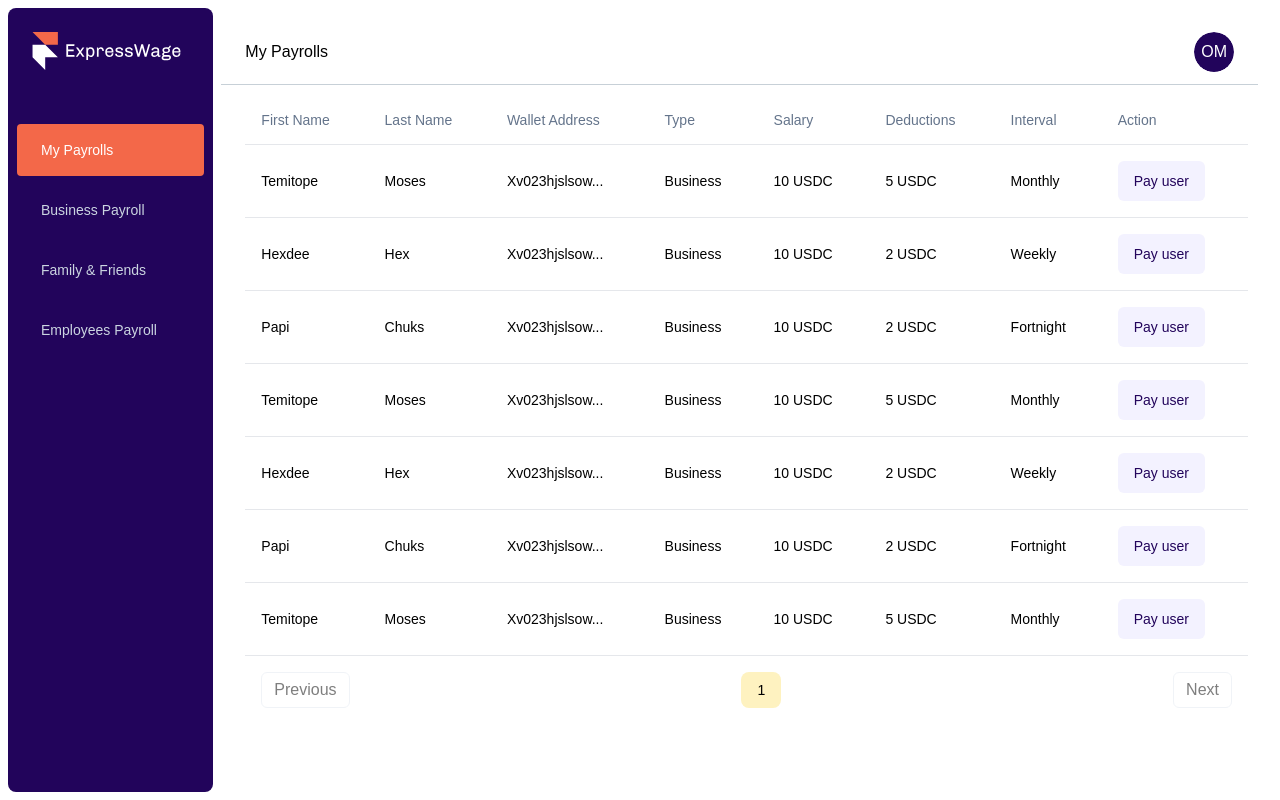
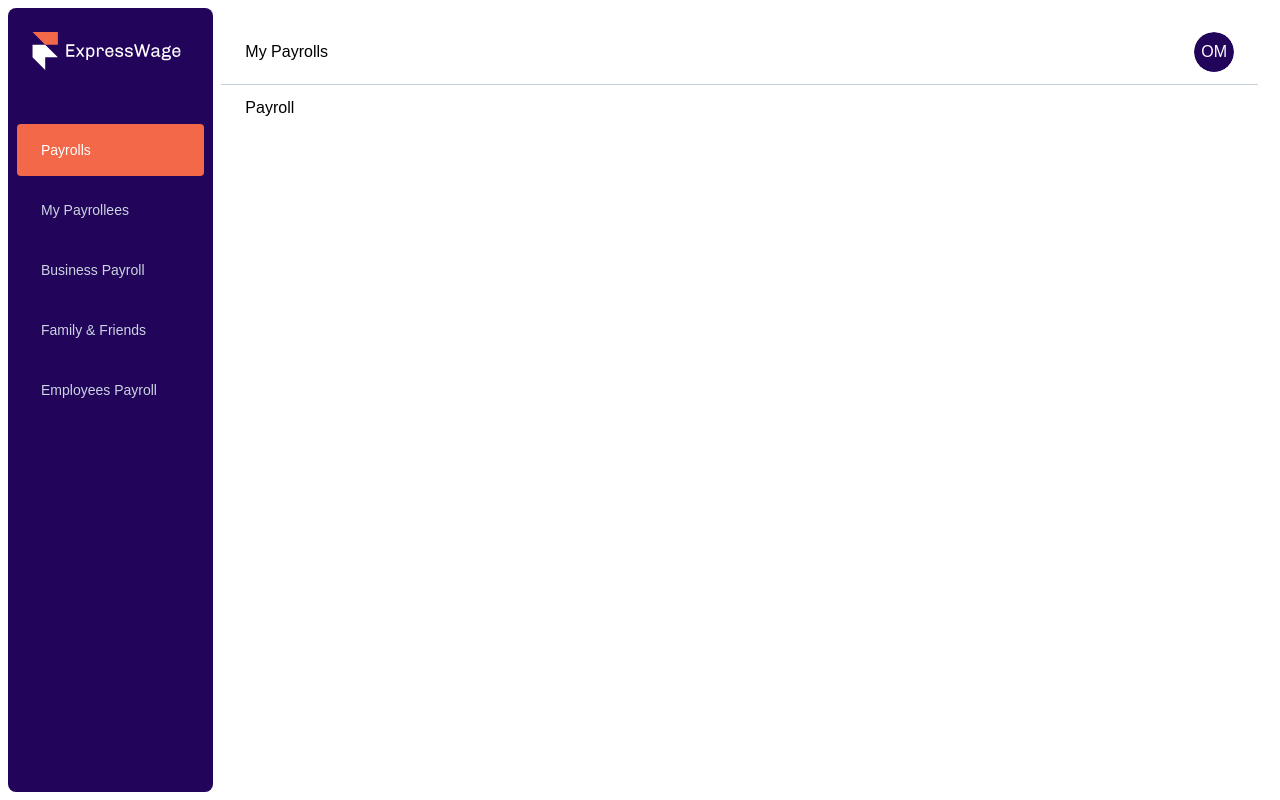
Before and after one commit to HeritageLabs/ExpressWage, a React (Vite) app: page /my-payrolls in a window 1280 px wide. Built offline with nearby package versions, Linux system fonts and the light colour scheme; a web font is replaced by a local one.

Commit message:
update side bar

```diff
--- a/src/components/nav-bar.jsx
+++ b/src/components/nav-bar.jsx
@@ -1,6 +1,6 @@
 import { useNavigate } from "react-router-dom";
 import { Button } from "./ui/button";
-import { DASHBOARD_URL, HOME_URL } from "../config/paths";
+import { ALL_PAYROLLEE_URL, HOME_URL } from "../config/paths";
 
 const Navbar = () => {
     const navigate = useNavigate();
@@ -14,7 +14,7 @@ const Navbar = () => {
                 <button className="hover:text-secondary font-light">About us</button>
                 <button className="hover:text-secondary font-light">How to get started</button>
             </div>
-            <Button onClick={() => navigate(DASHBOARD_URL)}>Connect wallet</Button>
+            <Button onClick={() => navigate(ALL_PAYROLLEE_URL)}>Connect wallet</Button>
         </div>
     )
 };
--- a/src/config/dashboard.jsx
+++ b/src/config/dashboard.jsx
@@ -1,11 +1,15 @@
 import { Button } from "../components/ui/button";
-import { DASHBOARD_URL } from "./paths";
+import { ALL_PAYROLLEE_URL, PAYROLL_URL } from "./paths";
 
 export const dashboardConfig = {
     sidebarNav: [
       {
-        title: 'My Payrolls',
-        url: DASHBOARD_URL,
+        title: 'Payrolls',
+        url: PAYROLL_URL,
+      },
+      {
+        title: 'My Payrollees',
+        url: ALL_PAYROLLEE_URL,
       },
       {
         title: 'Business Payroll',
--- a/src/config/paths.js
+++ b/src/config/paths.js
@@ -1,2 +1,3 @@
 export const HOME_URL = '/';
-export const DASHBOARD_URL = '/my-payrolls';
+export const ALL_PAYROLLEE_URL = '/my-payrollees';
+export const PAYROLL_URL = '/my-payrolls';
--- a/src/pages/dashboard/index.jsx
+++ b/src/pages/dashboard/allPayrollee.jsx
@@ -2,11 +2,15 @@ import { useState } from "react";
 import DataTable from "../../components/data-table";
 import DashboardLayout from "../../components/layouts/dashboard-layout";
 import { allPayrollColumns, allPayrolls } from "../../config/dashboard";
+import { Button } from "../../components/ui/button";
 
-const DashboardHome = () => {
+const AllPayrollee = () => {
     const [currentPage, setCurrentPage] = useState(1);
     return (
         <DashboardLayout>
+            <div className="flex justify-end">
+                <Button className="bg-primary text-white my-2">Add Payrollee</Button>
+            </div>
                         <DataTable
               columns={allPayrollColumns}
               data={allPayrolls}
@@ -19,4 +23,4 @@ const DashboardHome = () => {
     )
 };
 
-export default DashboardHome;
+export default AllPayrollee;
--- /dev/null
+++ b/src/pages/dashboard/payrolls.jsx
@@ -0,0 +1,11 @@
+import DashboardLayout from "../../components/layouts/dashboard-layout";
+
+const Payrolls = () => {
+    return (
+        <DashboardLayout>
+            <h1>Payroll</h1>
+        </DashboardLayout>
+    )
+};
+
+export default Payrolls;
--- a/src/pages/home/index.jsx
+++ b/src/pages/home/index.jsx
@@ -1,7 +1,7 @@
 import { useNavigate } from "react-router-dom";
 import HomeLayout from "../../components/layouts/home-layout";
 import { Button } from "../../components/ui/button";
-import { DASHBOARD_URL } from "../../config/paths";
+import { ALL_PAYROLLEE_URL } from "../../config/paths";
 
 const Home = () => {
   const navigate = useNavigate();
@@ -24,7 +24,7 @@ const Home = () => {
             </Button>
             <Button
               className="h-[45px] px-8 ml-8"
-              onClick={() => navigate(DASHBOARD_URL)}
+              onClick={() => navigate(ALL_PAYROLLEE_URL)}
             >
               Continue
             </Button>
--- a/src/routes/index.jsx
+++ b/src/routes/index.jsx
@@ -1,12 +1,14 @@
 import { Route, Routes } from "react-router-dom";
 import Home from "../pages/home";
-import { DASHBOARD_URL, HOME_URL } from "../config/paths";
-import DashboardHome from "../pages/dashboard";
+import { ALL_PAYROLLEE_URL, HOME_URL, PAYROLL_URL } from "../config/paths";
+import AllPayrollee from "../pages/dashboard/allPayrollee";
+import Payrolls from "../pages/dashboard/payrolls";
 
 const WebRoutes = () => (
   <Routes>
     <Route index path={HOME_URL} element={<Home />} />
-    <Route path={DASHBOARD_URL} element={<DashboardHome />} />
+    <Route path={ALL_PAYROLLEE_URL} element={<AllPayrollee />} />
+    <Route path={PAYROLL_URL} element={<Payrolls />} />
   </Routes>
 );
 
```
